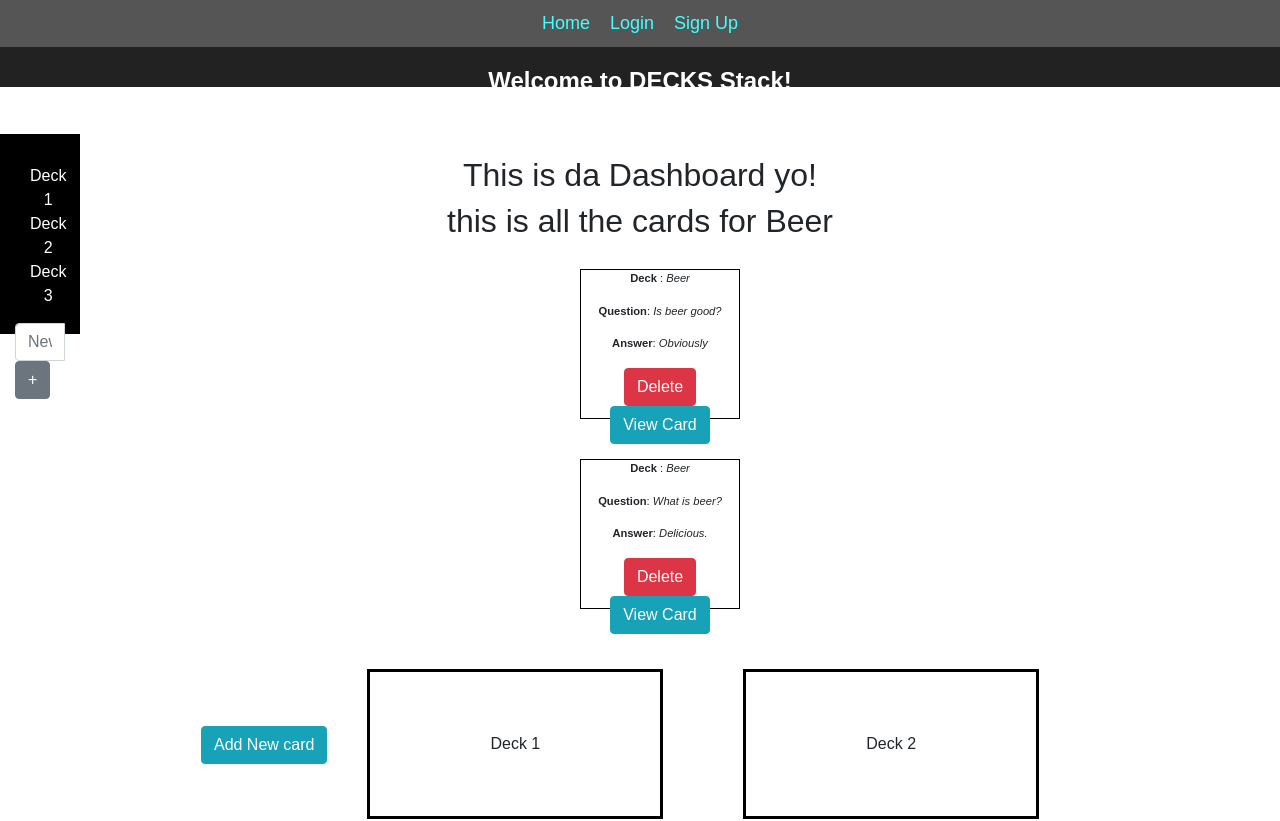
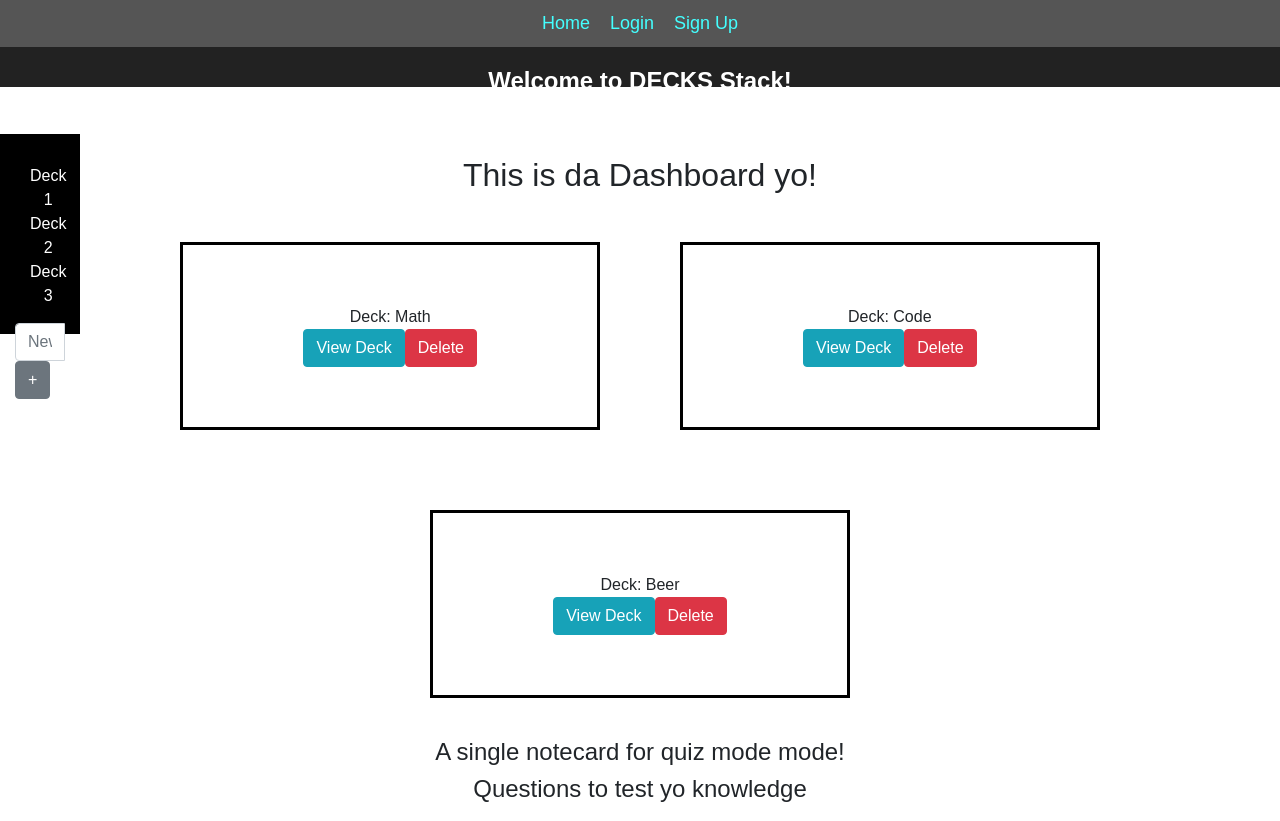
Before and after one commit to philpatt/flashcard-project3, a React (Create React App) app in the folder client/: page /Dashboard in a window 1280 px wide. Shown: the top 821 px of the page. Built offline with nearby package versions, Linux system fonts and the light colour scheme.

Commit message:
lopping through decks on dashboard | delete and view botton firing

```diff
--- a/client/src/App.js
+++ b/client/src/App.js
@@ -2,12 +2,12 @@ import React, { Component } from 'react';
 import { BrowserRouter as Router, Route } from 'react-router-dom';
 import './App.css';
 import axios from 'axios';
-import Dashboard from './Dashboard.js';
-import Show from './Show.js';
-import Notecard from './Notecard.js';
-import Details from './Details.js';
-import Deck from './Deck.js';
-import Cards from './Cards.js';
+import Dashboard from './components/Dashboard.js';
+import Quiz from './components/Quiz.js';
+import Notecard from './components/Notecard.js';
+import Details from './components/Details.js';
+import Deck from './components/Deck.js';
+import Cards from './components/Cards.js';
 import Flash from './layout/Flash.js';
 import Footer from './layout/Footer.js';
 import Home from './Home.js';
@@ -88,7 +88,7 @@ class App extends Component {
               <Route path="/profile" component={
                 () => (<Profile user={this.state.user} setFlash={this.setFlash} />)} />
               <Route path="/Dashboard" component={Dashboard} />
-              <Route path="/Show" component={Show} />
+              <Route path="/Quiz" component={Quiz} />
               <Route path="/Notecard" component={Notecard} />
               <Route path="/Details" component={Details} />
               <Route path="/Deck" component={Deck} />
--- a/client/src/Dashboard.js
+++ /dev/null
@@ -1,19 +0,0 @@
-import React, {Component} from 'react';
-import Deck from './Deck.js';
-import Sidenav from './Sidenav.js';
-import Notecard from './Notecard.js';
-
-class Dashboard extends Component {
-
-    render () {
-        return(
-        <div>
-        <h2>This is da Dashboard yo!</h2>
-        <Sidenav />
-        <Deck />
-        <Notecard />
-        </div>
-        )
-    }
-}
-export default Dashboard;
--- a/client/src/Deck.js
+++ /dev/null
@@ -1,90 +0,0 @@
-import React, {Component} from 'react';
-import Cards from './Cards.js';
-import { Redirect } from 'react-router-dom';
-import axios from 'axios';
-import { Button } from 'react-bootstrap';
-
-class Deck extends Component {
-    constructor(props){
-        super(props);
-        // setting state to fake cards
-        this.state = {
-            cards: [
-                {
-                    question: 'Is math important?',
-                    answer: 'Only if you want to know it.',
-                    deck: 'Math'
-                },
-                {
-                    question: 'How do you become rich and famous?',
-                    answer: 'Become a coder',
-                    deck: 'Code'
-                },
-                {
-                    question: 'Is beer good?',
-                    answer: 'Obviously',
-                    deck: 'Beer'
-                },
-                {
-                    question: 'Is math important?',
-                    answer: 'Only if you want to know it.',
-                    deck: 'Math'
-                },
-                {
-                    question: 'How do you become rich and famous?',
-                    answer: 'Become a coder',
-                    deck: 'Code'
-                },
-                {
-                    question: 'What is beer?',
-                    answer: 'Delicious.',
-                    deck: 'Beer'
-                }
-            ]
-        }
-    }
-    handleAddNewCard = (e) => {
-        console.log("CLICK");
-        e.preventDefault();
-        axios.post('/newCard', {
-
-        }).catch(error => {
-            console.log('ERROR ROUTING');
-        })
-    }
-
-     render () {
-        //  filter state to only show by one category
-        // maybe the button the sidebar will do this function?
-        //  iterate through state to break up object array to show individual cards
-        //  delete the .filert function and leave .map if you want all of the cards to display individually...
-        let deckFilter;
-        if(this.state.cards){
-            deckFilter = this.state.cards
-            .filter(function (item) {
-                return item.deck === 'Beer';
-            })
-            .map(card => {
-                console.log('DUUUUUDEEEEE THIS IS A CARD',card);
-                return(
-                    <Cards oneCard={ card } />
-                )
-            })
-        }
-        let deckTitle = this.state.cards.filter(item =>{
-            return item.deck === 'Beer';
-        })
-        return (
-            <div className='deck-container'>
-                <h2>this is all the cards for { deckTitle[0].deck }</h2>
-                { deckFilter }
-                <Button bsStyle='info' onClick={ this.handleAddNewCard}>Add New card</Button>
-              <div className="single-deck">Deck 1</div>
-              <div className="single-deck">Deck 2</div>
-              <div className="single-deck">Deck 3</div>
-            </div>
-        )
-    }
-}
-
-export default Deck;
--- a/client/src/Cards.js
+++ b/client/src/components/Cards.js
@@ -1,5 +1,5 @@
 import React, {Component} from 'react';
-import './CardStyle.css';
+import '../CardStyle.css';
 import { Button } from 'react-bootstrap';
 
 class Cards extends Component {
--- /dev/null
+++ b/client/src/components/Dashboard.js
@@ -0,0 +1,78 @@
+import React, {Component} from 'react';
+import Deck from './Deck.js';
+import Sidenav from '../layout/Sidenav.js';
+import Notecard from './Notecard.js';
+import { Button } from 'react-bootstrap';
+
+
+class Dashboard extends Component {
+    constructor(props) {
+        super(props);
+        // dummy data
+
+        this.state = {
+            decks: [
+                {
+                    name: 'Math',
+                    cards: [{
+                        question: 'Is math important?',
+                        answer: 'Only if you want to know it.'
+                    }, {
+                        question: 'Is math important?',
+                        answer: 'Only if you want to know it.'
+                    }]
+                },
+                {
+                    name: 'Code',
+                    cards: [{
+                        question: 'How do you become rich and famous?',
+                        answer: 'Become a coder'
+                    }]
+                },
+                {
+                    name: 'Beer',
+                    cards: [{
+                        question: 'Is beer good?',
+                        answer: 'Obviously'
+                    }, {
+                        question: 'What is beer?',
+                        answer: 'Delicious.'
+                    }]
+                }
+            ] //close array
+        } //close state
+    } //close constructor
+
+handleViewDeckClick (event) {
+    console.log ("click");
+}
+
+handleDeckDeleteClick (event) {
+    console.log ("delete click");
+}
+
+
+    render () {
+        const allDecks = this.state.decks.map(deck => {
+            return(
+                <div className="single-deck">
+                    Deck: {deck.name}
+                <br />
+                <Button bsStyle='info' onClick={this.handleViewDeckClick}>View Deck</Button>
+                <Button bsStyle='danger'onClick={this.handleDeckDeleteClick}>Delete</Button>
+                </div>
+            );
+        })
+        return(
+            <div>
+                <h2>This is da Dashboard yo!</h2>
+                <Sidenav />
+
+                    {allDecks}
+
+                <Notecard />
+            </div>
+        )
+    }
+}
+export default Dashboard;
--- /dev/null
+++ b/client/src/components/Deck.js
@@ -0,0 +1,25 @@
+import React, {Component} from 'react';
+import Cards from './Cards.js';
+import { Redirect } from 'react-router-dom';
+import axios from 'axios';
+import { Button } from 'react-bootstrap';
+
+class Deck extends Component {
+
+
+     render () {
+        //  filter state to only show by one category
+        // maybe the button the sidebar will do this function?
+        //  iterate through state to break up object array to show individual cards
+        //  delete the .filert function and leave .map if you want all of the cards to display individually...
+
+        return (
+            <div className='deck-container'>
+                <h2>this is all the cards for { this.props.name }</h2>
+                <Button bsStyle='info' onClick={ this.handleAddNewCard}>Add New card</Button>
+            </div>
+        )
+    }
+}
+
+export default Deck;
--- a/client/src/Show.js
+++ b/client/src/components/Quiz.js
@@ -1,7 +1,7 @@
 import React, {Component} from 'react';
 import Notecard from './Notecard.js';
 
-class Show extends Component {
+class Quiz extends Component {
     render () {
         return (
 
@@ -12,4 +12,4 @@ class Show extends Component {
     }
 }
 
-export default Show;
+export default Quiz;
```
Also changed, not shown: client/src/components/Details.js (renamed from client/src/Details.js), client/src/components/Notecard.js (renamed from client/src/Notecard.js), client/src/layout/Sidenav.js (renamed from client/src/Sidenav.js), 1 other file (tests, documents, lock files or other folders).
